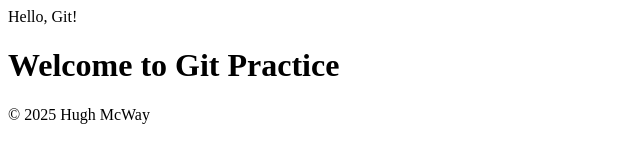
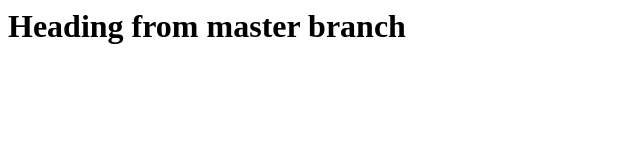
Before and after one commit to hmcway1/git-practice, a plain HTML site: page index.html in a window 1280 px wide. Shown: the whole page, without its empty margins (0-640 px from the left). Drawn offline with Linux system fonts and the light colour scheme.

Commit message:
Master branch heading change

```diff
--- a/index.html
+++ b/index.html
@@ -1,3 +1 @@
-<!DOCTYPE html><html><body>Hello, Git!</body></html>
-<h1>Welcome to Git Practice</h1>
-<footer>© 2025 Hugh McWay</footer>
+<h1>Heading from master branch</h1>
```
